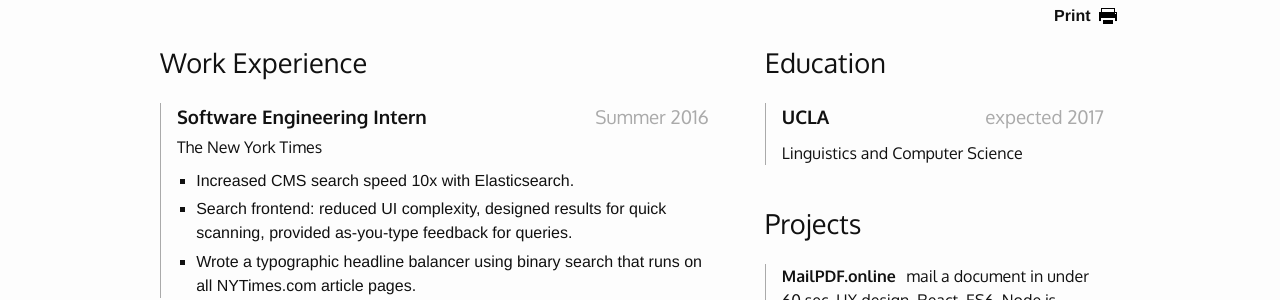
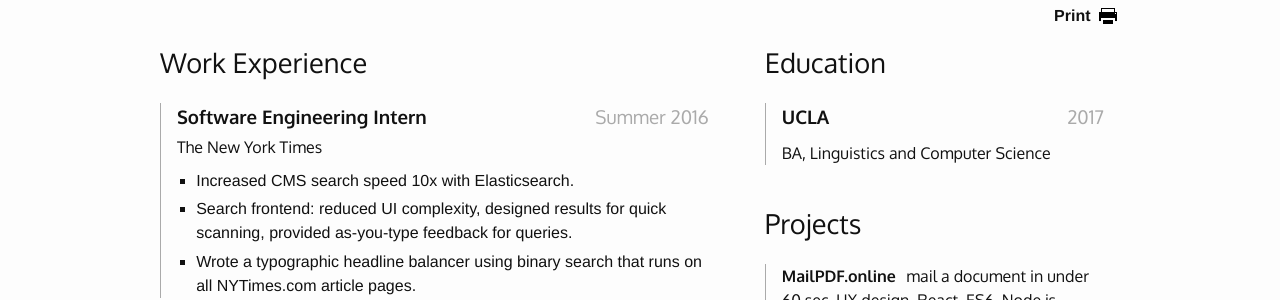
Before and after one commit to liddiard/liddiard.me, a Jekyll site: the page built from resume.md, in a window 1280 px wide. Shown: the part 155-455 px from the top of the page. Built offline with Jekyll 4.4.1, drawn with Linux system fonts in a browser that asks for light colours; some web fonts are replaced.

Commit message:
i graduated

```diff
--- a/resume.md
+++ b/resume.md
@@ -58,8 +58,8 @@ permalink: /resume/
     <section class="col right">
         <h2>Education</h2>
         <div class="item">
-            <h3 class="school">UCLA <span class="date">expected 2017</span></h3>
-            <h4>Linguistics and Computer Science</h4>
+            <h3 class="school">UCLA <span class="date">2017</span></h3>
+            <h4>BA, Linguistics and Computer Science</h4>
         </div>
         <h2>Projects</h2>
         <div class="item">
```
